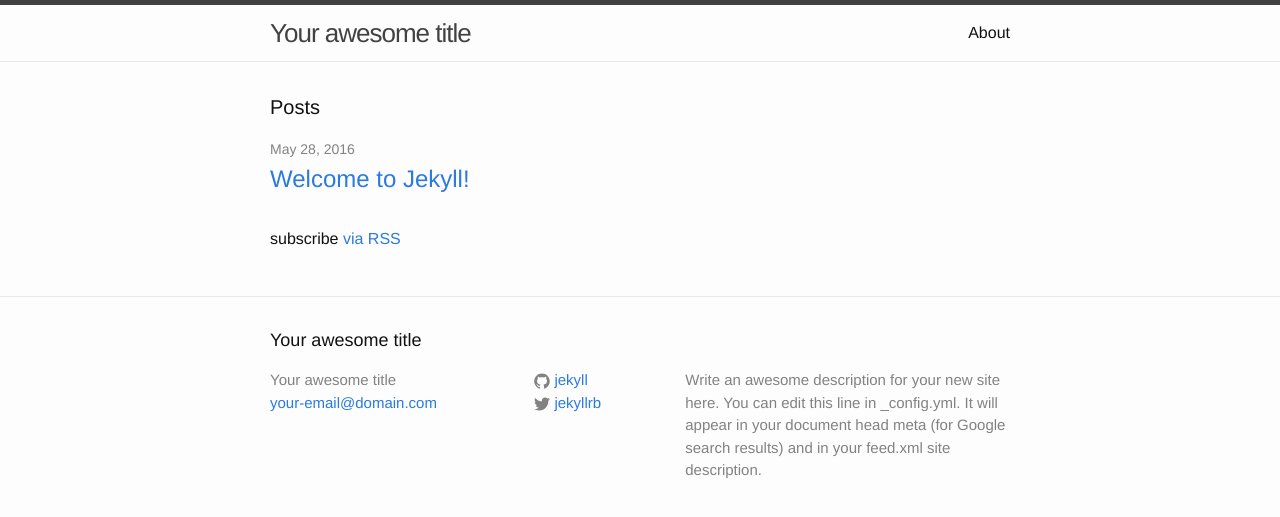
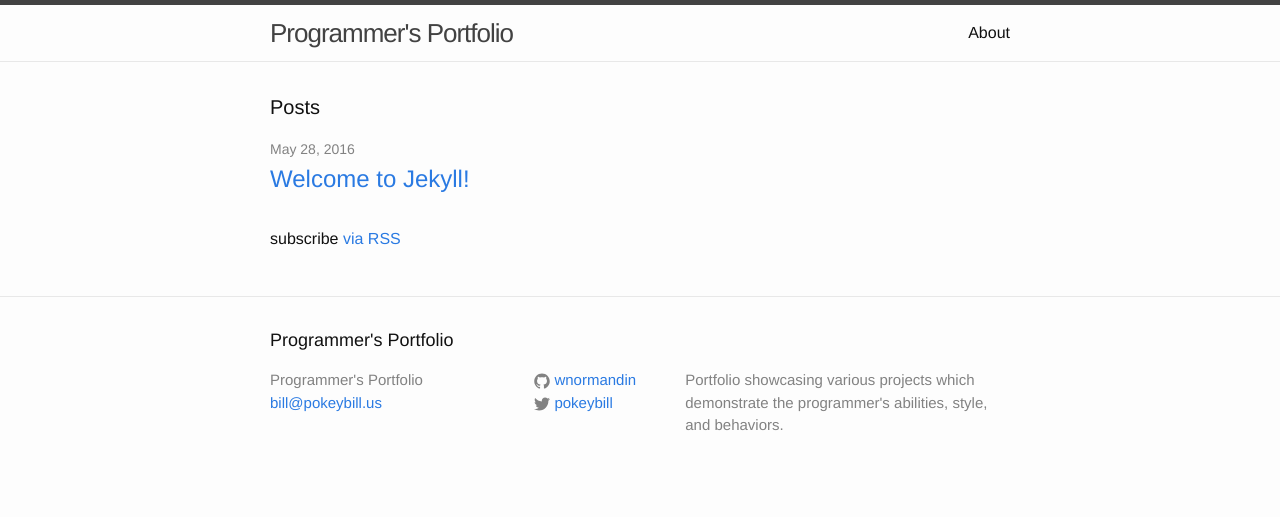
Before and after one commit to wnormandin/wnormandin.github.io, a Jekyll site: the page built from index.html, in a window 1280 px wide. Shown: the top 517 px of the page. Built offline with Jekyll 4.4.1, drawn with Linux system fonts in a browser that asks for light colours.

```diff
--- a/_config.yml
+++ b/_config.yml
@@ -6,16 +6,23 @@
 # 'jekyll serve'. If you change this file, please restart the server process.
 
 # Site settings
-title: Your awesome title
-email: your-email@domain.com
+title: Programmer's Portfolio
+email: bill@pokeybill.us
 description: > # this means to ignore newlines until "baseurl:"
-  Write an awesome description for your new site here. You can edit this
-  line in _config.yml. It will appear in your document head meta (for
-  Google search results) and in your feed.xml site description.
+  Portfolio showcasing various projects which demonstrate the programmer's
+  abilities, style, and behaviors.
 baseurl: "" # the subpath of your site, e.g. /blog
-url: "http://yourdomain.com" # the base hostname & protocol for your site
-twitter_username: jekyllrb
-github_username:  jekyll
+url: "http://portfolio.pokeybill.us" # the base hostname & protocol for your site
 
-# Build settings
+# Social media
+twitter_username: pokeybill
+github_username:  wnormandin
+
+# Encoding (default utf-8, other choices - nil, ASCII-8BIT, etc)
+encoding: utf-8
+
+# Markdown settings
 markdown: kramdown
+kramdown:
+  input: GFM
+highlighter: rouge
```
Also changed, not shown: 1 other file.
